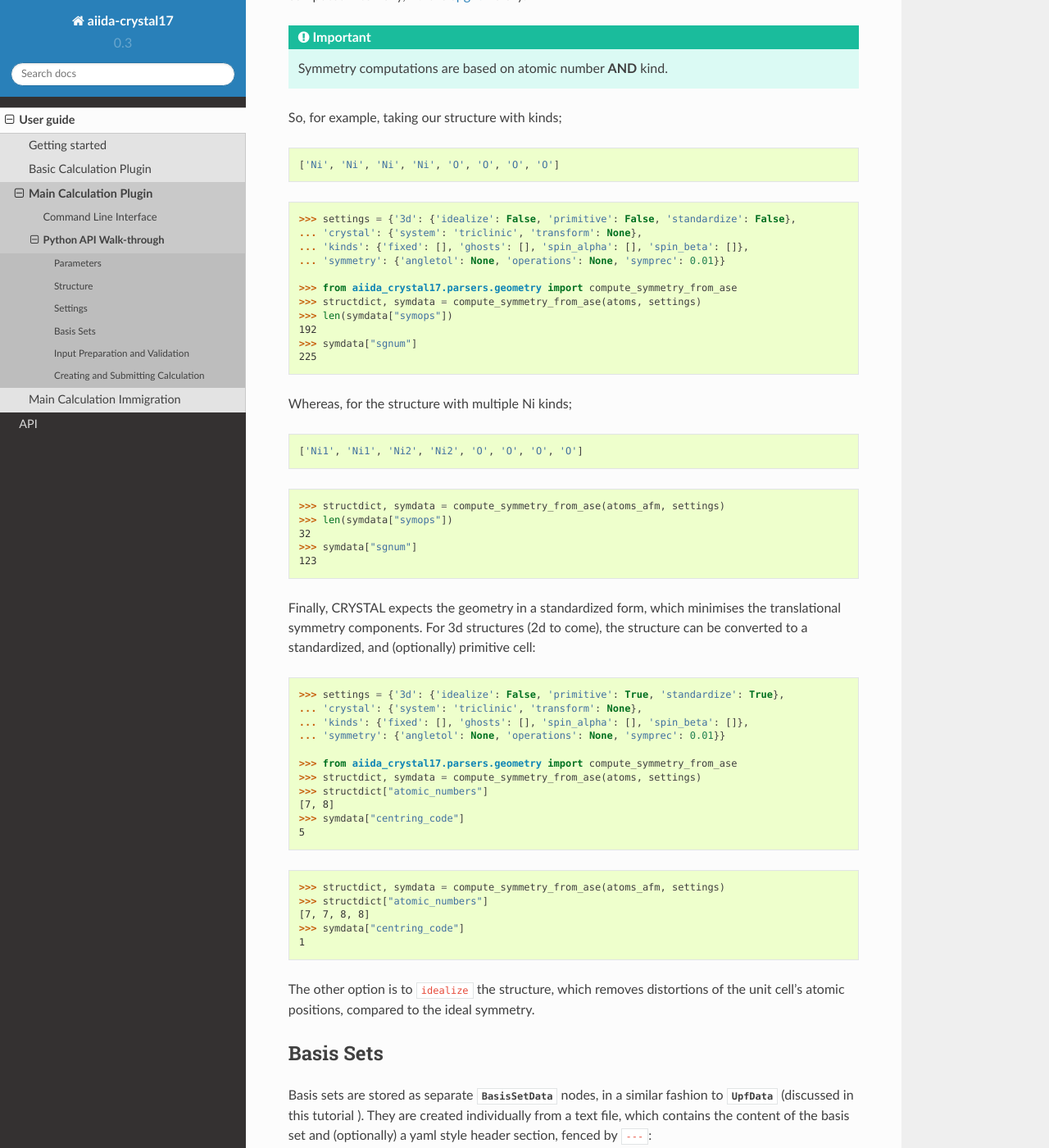
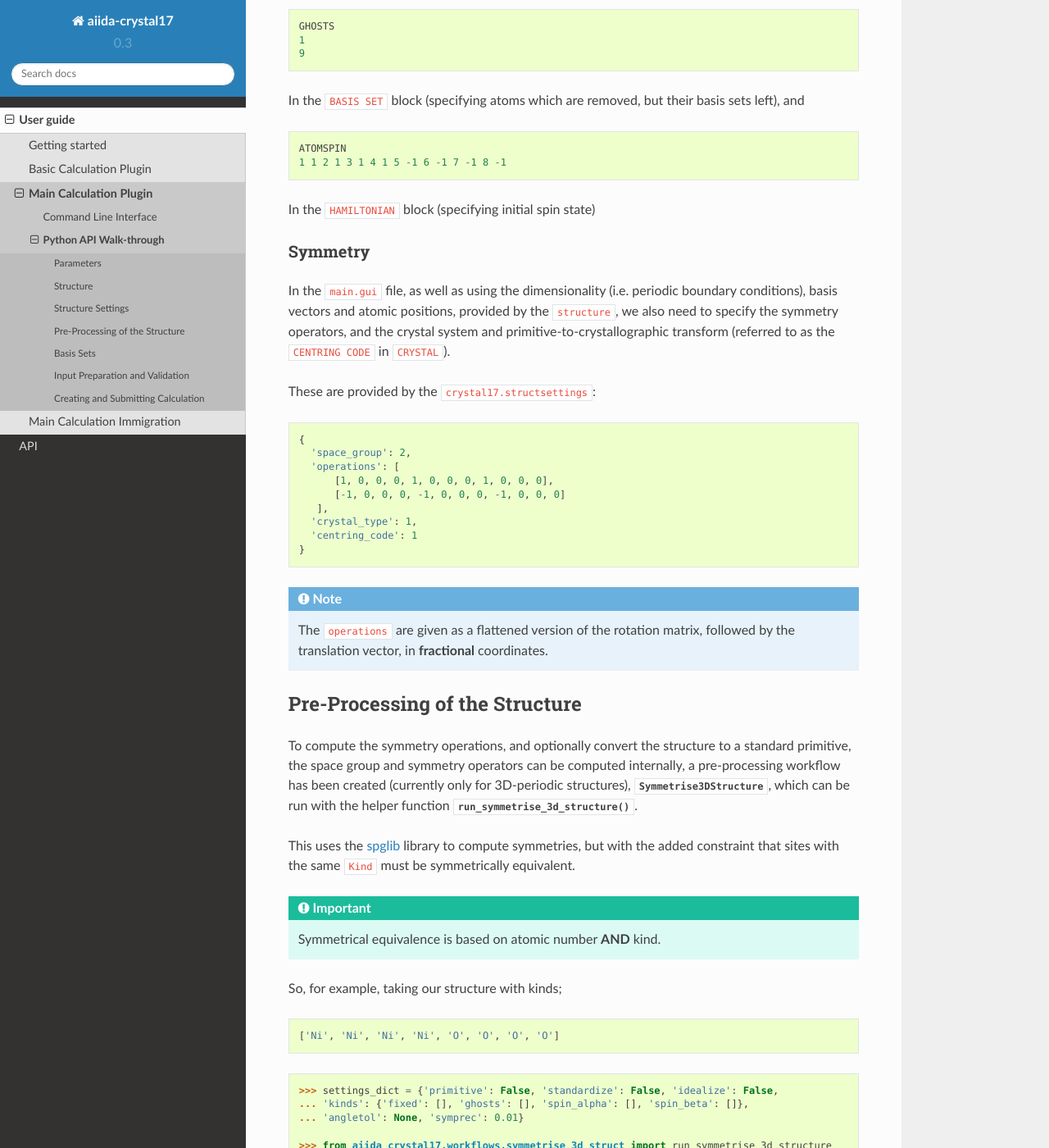
Before and after one commit to aiidaplugins/aiida-crystal17, a Sphinx documentation site: the page built from docs/source/user_guide/calc_main_python.rst, in a window 1280 px wide and 1400 px high, scrolled down 6868 px. Shown: the whole window at 82% size. Built offline with Sphinx 7.4.7 and the Read the Docs theme 2.0.0, drawn with Linux system fonts in a browser that asks for light colours; some of the changed text lies outside the part shown.

Commit message:
finished documentation

```diff
--- a/docs/source/user_guide/calc_main_python.rst
+++ b/docs/source/user_guide/calc_main_python.rst
@@ -45,7 +45,7 @@
 
 1. ``parameters`` containing aspects of the input which are independent of the geometry.
 2. ``structure`` defining the geometry and species of the unit cell
-3. ``settings`` defining how the geometry is to be modified and species specific data (such as spin)
+3. ``settings`` defining additional geometric and species specific data (such as spin)
 4. ``basis_sets`` defining the basis set for each atomic type
 
 Parameters
@@ -249,12 +249,12 @@
 
   >>> atoms_afm = atoms.copy()
   >>> atoms_afm.set_tags([1, 1, 2, 2, 0, 0, 0, 0])
-  >>> structure = StructureData(ase=atoms_afm)
-  >>> structure.get_site_kindnames()
+  >>> structure_afm = StructureData(ase=atoms_afm)
+  >>> structure_afm.get_site_kindnames()
   ['Ni1', 'Ni1', 'Ni2', 'Ni2', 'O', 'O', 'O', 'O']
 
-Settings
---------
+Structure Settings
+------------------
 
 Since we **always** use the ``EXTERNAL`` keyword for geometry,
 any manipulation to the geometry is undertaken before calling CRYSTAL
@@ -266,42 +266,97 @@
 of the atomic configurations:
 
 1. Properties by ``Kind``
-2. Any pre-processing of the geometry
+2. Crystallographic data for the geometry
 3. The input symmetry operations
 
-Available parameters for the settings dictionary are defined
-(and validated by) the
-`settings.schema.json <https://github.com/chrisjsewell/aiida-crystal17/tree/master/aiida_crystal17/validation/settings.schema.json>`_.
-The ``crystal17.main`` calculation defines a default specification:
+Available validation schema for the settings data
+can be viewed programattically at
+:py:attr:`~.StructSettingsData.data_schema`
 
-.. code:: python
+Or *via* the command line:
 
-  >>> from aiida.orm import CalculationFactory
-  >>> calc_cls = CalculationFactory('crystal17.main')
-  >>> calc_cls.default_settings
-  {
-    'kinds': {
-      'fixed': [],
-      'ghosts': [],
-      'spin_alpha': [],
-      'spin_beta': []
-    },
-    'symmetry': {
-      'sgnum': 1,
-      'operations': None,
-      'symprec': 0.01,
-      'angletol': None
-    },
-    'crystal': {
-      'system': 'triclinic',
-      'transform': None
-    },
-    '3d': {
-      'standardize': True,
-      'primitive': True,
-      'idealize': False
-    }
-  }
+.. code:: shell
+
+  >>> verdi data cry17-settings schema
+  $schema:              http://json-schema.org/draft-04/schema#
+  additionalProperties: False
+  properties:
+    centring_code:
+      description: The crystal type, as designated by CRYSTAL17
+      maximum:     6
+      minimum:     1
+      type:        integer
+    computation_class:
+      description: the class used to compute the settings
+      type:        string
+    computation_version:
+      description: the version of the class used to compute the settings
+      type:        string
+    crystal_type:
+      description: The crystal type, as designated by CRYSTAL17
+      maximum:     6
+      minimum:     1
+      type:        integer
+    kinds:
+      additionalProperties: False
+      description:          settings for input properties of each species kind
+      properties:
+        fixed:
+          description: kinds with are fixed in position for optimisations (set by
+                      FRAGMENT)
+          items:
+            type:        string
+            uniqueItems: True
+          type:        array
+        ghosts:
+          description: kinds which will be removed, but their basis set are left
+                      (set by GHOSTS)
+          items:
+            type:        string
+            uniqueItems: True
+          type:        array
+        spin_alpha:
+          description: kinds with initial alpha (+1) spin (set by ATOMSPIN)
+          items:
+            type:        string
+            uniqueItems: True
+          type:        array
+        spin_beta:
+          description: kinds with initial beta (-1) spin (set by ATOMSPIN)
+          items:
+            type:        string
+            uniqueItems: True
+          type:        array
+      type:                 object
+    operations:
+      description: symmetry operations to use (in the fractional basis)
+      items:
+        description: each item should be a list of
+                    [r00,r10,r20,r01,r11,r21,r02,r12,r22,t0,t1,t2]
+        items:
+          maximum: 1
+          minimum: -1
+          type:    number
+        maxItems:    12
+        minItems:    12
+        type:        array
+      type:        [null, array]
+    space_group:
+      description: Space group number (international)
+      maximum:     230
+      minimum:     1
+      type:        integer
+    symmetry_program:
+      description: the program used to generate the symmetry
+      type:        string
+    symmetry_version:
+      description: the version of the program used to generate the symmetry
+      type:        string
+  required:             [space_group, crystal_type, centring_code, operations]
+  title:                CRYSTAL17 structure symmetry settings
+  type:                 object
+
+
 
 Properties by Kind
 ..................
@@ -356,38 +411,48 @@
 In the ``main.gui`` file,
 as well as using the dimensionality (i.e. periodic boundary conditions),
 basis vectors and atomic positions, provided by the ``structure``,
-we also need to specify the symmetry operators, and (optionally)
+we also need to specify the symmetry operators, and
 the crystal system and primitive-to-crystallographic transform
 (referred to as the ``CENTRING CODE`` in ``CRYSTAL``).
 
-The first option is to provide them directly:
+These are provided by the ``crystal17.structsettings``:
 
 .. code:: python
 
   {
-    'symmetry': {
-      'sgnum': 2,
-      'operations': [
+    'space_group': 2,
+    'operations': [
         [1, 0, 0, 0, 1, 0, 0, 0, 1, 0, 0, 0],
         [-1, 0, 0, 0, -1, 0, 0, 0, -1, 0, 0, 0]
-     ]
-    },
-    'crystal': {
-      'system': 'triclinic',
-      'transform': 1
-    }
+     ],
+    'crystal_type': 1,
+    'centring_code': 1
   }
 
-The ``operations`` are given as a flattened version of the rotation matrix,
-followed by the translation vector, in cartesian coordinates.
+.. note::
 
-Alternatively, if ``operations`` is left as ``None``,
+  The ``operations`` are given as a flattened version of the rotation matrix,
+  followed by the translation vector, in **fractional** coordinates.
+
+Pre-Processing of the Structure
+-------------------------------
+
+To compute the symmetry operations,
+and optionally convert the structure to a standard primitive,
 the space group and symmetry operators can be computed internally,
-*via* the `spglib <https://atztogo.github.io/spglib/>`_ library.
+a pre-processing workflow has been created
+(currently only for 3D-periodic structures),
+:py:class:`~.Symmetrise3DStructure`,
+which can be run with the helper function
+:py:func:`~.run_symmetrise_3d_structure`.
+
+This uses the `spglib <https://atztogo.github.io/spglib/>`_ library
+to compute symmetries, but with the added constraint that sites
+with the same ``Kind`` must be symmetrically equivalent.
 
 .. important::
 
-  Symmetry computations are based on atomic number **AND** kind.
+  Symmetrical equivalence is based on atomic number **AND** kind.
 
 So, for example, taking our structure with kinds;
 
@@ -397,16 +462,15 @@
 
 .. code:: python
 
-  >>> settings = {'3d': {'idealize': False, 'primitive': False, 'standardize': False},
-  ... 'crystal': {'system': 'triclinic', 'transform': None},
+  >>> settings_dict = {'primitive': False, 'standardize': False, 'idealize': False,
   ... 'kinds': {'fixed': [], 'ghosts': [], 'spin_alpha': [], 'spin_beta': []},
-  ... 'symmetry': {'angletol': None, 'operations': None, 'symprec': 0.01}}
+  ... 'angletol': None, 'symprec': 0.01}
 
-  >>> from aiida_crystal17.parsers.geometry import compute_symmetry_from_ase
-  >>> structdict, symdata = compute_symmetry_from_ase(atoms, settings)
-  >>> len(symdata["symops"])
+  >>> from aiida_crystal17.workflows.symmetrise_3d_struct import run_symmetrise_3d_structure
+  >>> newstruct, settings = run_symmetrise_3d_structure(structure, settings_dict)
+  >>> settings.num_symops
   192
-  >>> symdata["sgnum"]
+  >>> settings.space_group
   225
 
 Whereas, for the structure with multiple Ni kinds;
@@ -417,37 +481,35 @@
 
 .. code:: python
 
-  >>> structdict, symdata = compute_symmetry_from_ase(atoms_afm, settings)
-  >>> len(symdata["symops"])
+  >>> newstruct, settings = run_symmetrise_3d_structure(structure_afm, settings_dict)
+  >>> settings.num_symops
   32
-  >>> symdata["sgnum"]
+  >>> settings.space_group
   123
 
-Finally, CRYSTAL expects the geometry in a standardized form,
-which minimises the translational symmetry components.
-For 3d structures (2d to come), the structure can be converted to a standardized,
+Since CRYSTAL17 expects the geometry in a standardized form,
+which minimises the translational symmetry components,
+he structure can be converted to a standardized,
 and (optionally) primitive cell:
 
 .. code:: python
 
-  >>> settings = {'3d': {'idealize': False, 'primitive': True, 'standardize': True},
-  ... 'crystal': {'system': 'triclinic', 'transform': None},
+  >>> settings_dict = {'primitive': True, 'standardize': True, 'idealize': False,
   ... 'kinds': {'fixed': [], 'ghosts': [], 'spin_alpha': [], 'spin_beta': []},
-  ... 'symmetry': {'angletol': None, 'operations': None, 'symprec': 0.01}}
+  ... 'angletol': None, 'symprec': 0.01}
 
-  >>> from aiida_crystal17.parsers.geometry import compute_symmetry_from_ase
-  >>> structdict, symdata = compute_symmetry_from_ase(atoms, settings)
-  >>> structdict["atomic_numbers"]
-  [7, 8]
-  >>> symdata["centring_code"]
+  >>> newstruct, settings = run_symmetrise_3d_structure(structure, settings_dict)
+  >>> newstruct.get_formula()
+  'NiO'
+  >>> settings.data.centring_code
   5
 
 .. code:: python
 
-  >>> structdict, symdata = compute_symmetry_from_ase(atoms_afm, settings)
-  >>> structdict["atomic_numbers"]
-  [7, 7, 8, 8]
-  >>> symdata["centring_code"]
+  >>> newstruct, settings = run_symmetrise_3d_structure(structure_afm, settings_dict)
+  >>> newstruct.get_formula()
+  'Ni2O2'
+  >>> settings.data.centring_code
   1
 
 The other option is to ``idealize`` the structure, which
@@ -579,6 +637,9 @@
       cellpar=[4.164, 4.164, 4.164, 90, 90, 90])
   atoms.set_tags([1, 1, 2, 2, 0, 0, 0, 0])
   instruct = StructureData(ase=atoms)
+  settings_dict = {"kinds.spin_alpha": ["Ni1"],
+                "kinds.spin_beta": ["Ni2"]}
+  newstruct, settings = run_symmetrise_3d_structure(instruct, settings_dict)
 
   params = {
       "title": "NiO Bulk with AFM spin",
@@ -588,13 +649,11 @@
       "scf.numerical.FMIXING": 30,
       "scf.post_scf": ["PPAN"]
   }
-  settings = {"kinds.spin_alpha": ["Ni1"],
-              "kinds.spin_beta": ["Ni2"]}
 
-  pdata, sdata = calc_cls.prepare_and_validate(params, instruct,
-                                               settings=settings,
-                                               basis_family="sto3g",
-                                               flattened=True)
+  pdata = calc_cls.prepare_and_validate(params, newstruct,
+                                        settings,
+                                        basis_family="sto3g",
+                                        flattened=True)
 
 Creating and Submitting Calculation
 -----------------------------------
```
Also changed, not shown: other parts of docs/source/user_guide/calc_main_python.rst (+2 -6 lines), docs/source/user_guide/calc_basic.rst (+30 -10 lines), 3 other files.
